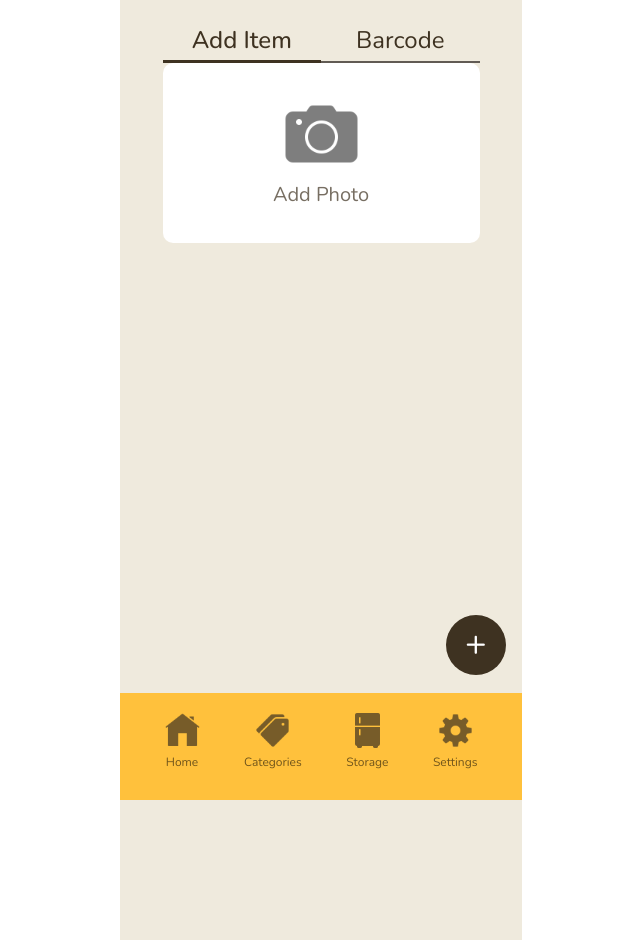
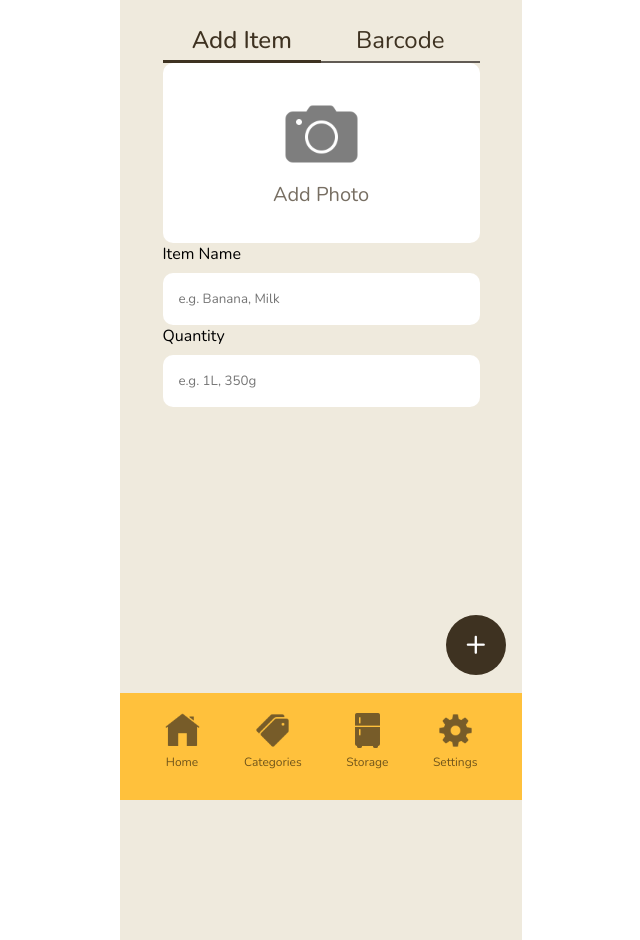
Before and after one commit to siljasihvo/easy-kitchen-frontend, a Vue app: page /add-item in a window 1280 px wide. Shown: the whole page, without its empty margins (319-959 px from the left). Built offline with nearby package versions, Linux system fonts and the light colour scheme.

Commit message:
Add BaseInput component

```diff
--- a/src/components/AddItem.vue
+++ b/src/components/AddItem.vue
@@ -1,7 +1,10 @@
 <script setup>
 import AddPhoto from "./AddPhoto.vue";
+import BaseInput from "./BaseInput.vue";
 </script>
 
 <template>
 	<AddPhoto />
+	<BaseInput label="Item Name" placeholder="e.g. Banana, Milk" />
+	<BaseInput label="Quantity" placeholder="e.g. 1L, 350g" />
 </template>
--- /dev/null
+++ b/src/components/BaseInput.vue
@@ -0,0 +1,35 @@
+<script setup>
+defineProps({
+	label: String,
+	placeholder: String,
+});
+</script>
+
+<template>
+	<label>{{ label }}</label>
+	<section class="container">
+		<input type="text" :placeholder="placeholder" />
+	</section>
+</template>
+
+<style scoped>
+.container {
+	background-color: var(--cards);
+	border-radius: 10px;
+	width: 100%;
+	box-sizing: border-box;
+	padding: 5px 0px;
+}
+
+label {
+	margin-bottom: 8px;
+	display: block;
+}
+
+input {
+	border: none;
+	border-radius: 10px;
+	padding: 12px 16px;
+	outline: none;
+}
+</style>
```
